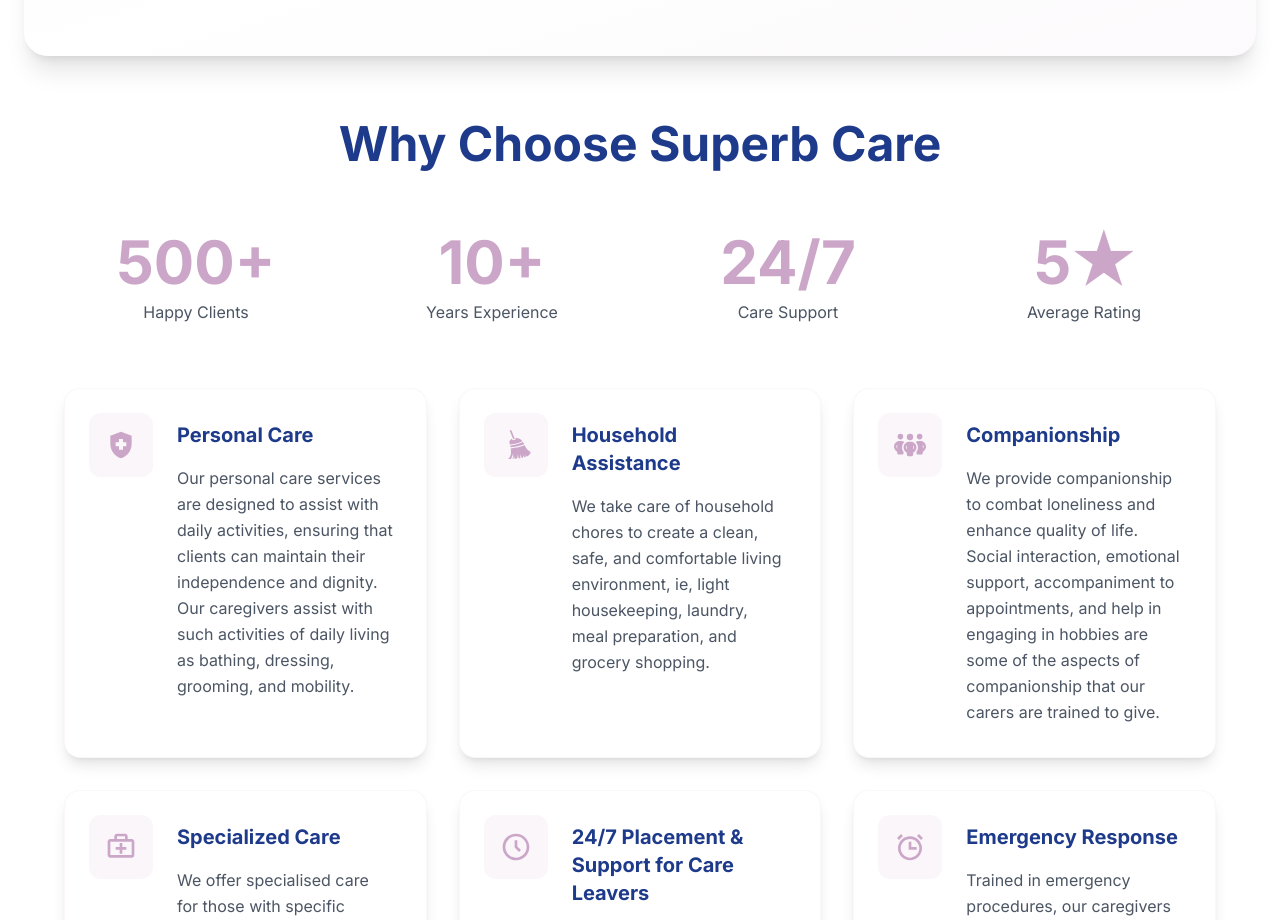
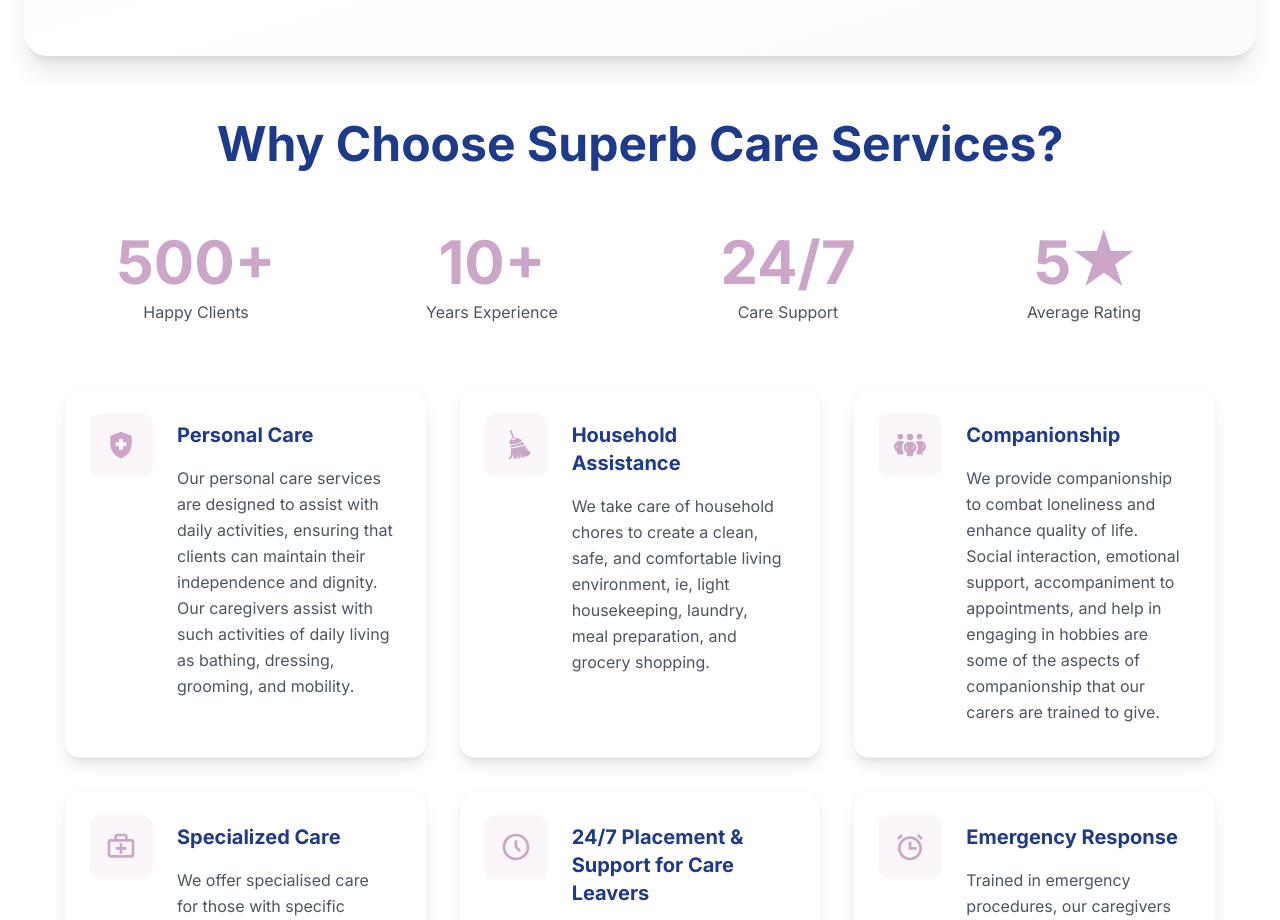
Before and after one commit to JeiKiarie/superbcare-v3, a Next.js app: page / in a window 1280 px wide. Shown: the part 1680-2600 px from the top of the page. Built offline with nearby package versions, Linux system fonts and the light colour scheme.

Commit message:
Update page.js

```diff
--- a/app/page.js
+++ b/app/page.js
@@ -210,7 +210,7 @@ export default function Home() {
 					className="text-4xl md:text-5xl font-bold text-center text-blue-900 mb-16"
 					initial={{ opacity: 0, y: 20 }}
 					transition={{ duration: 0.8 }}>
-					Why Choose Superb Care
+					Why Choose Superb Care Services?
 				</AnimatedWrapper>
 
 				{/* Quick Stats */}
```
